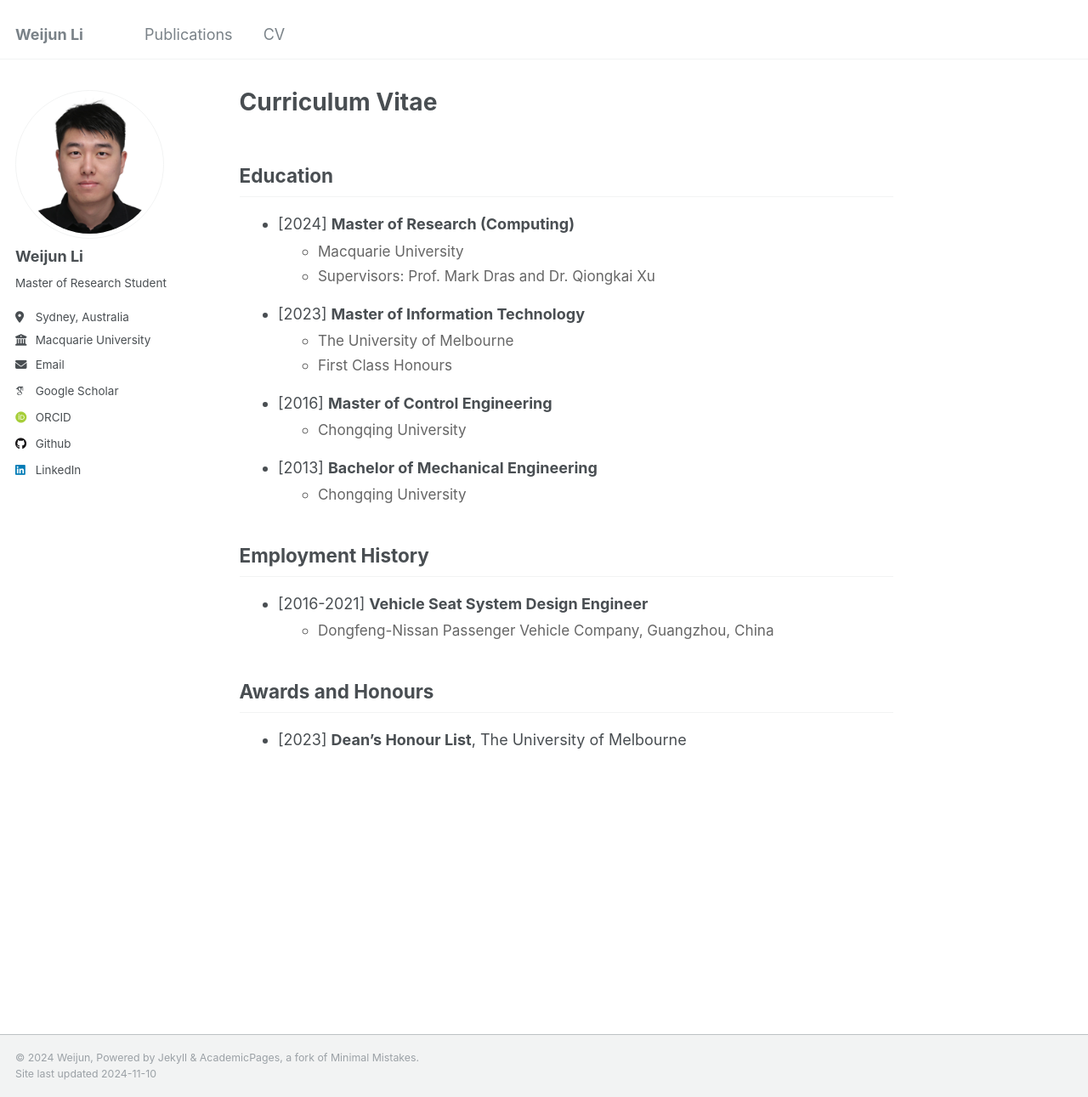
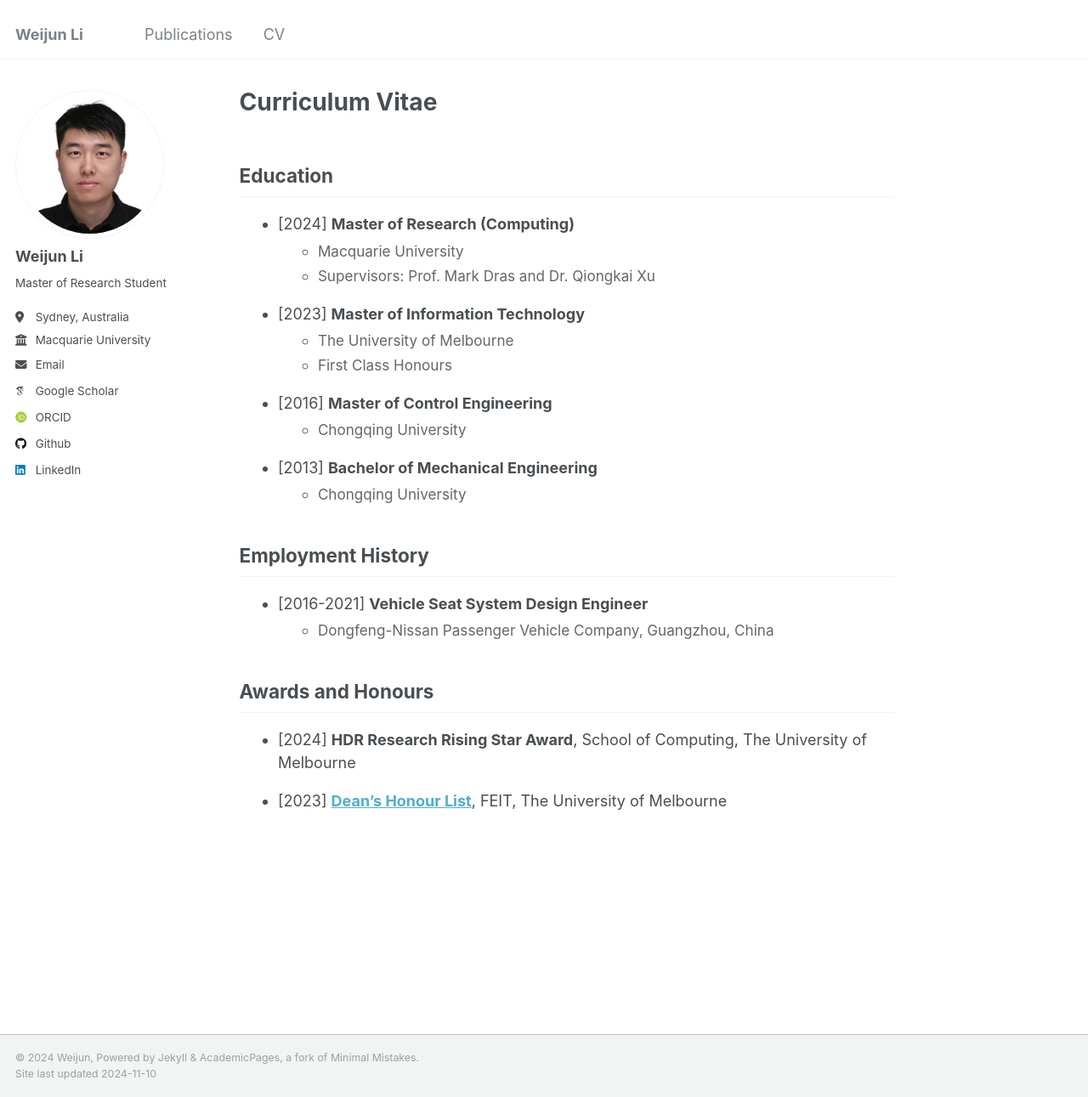
Before and after one commit to weijun-l/weijun-l.github.io, a Jekyll site: the page built from _pages/cv.md, in a window 1280 px wide and 1291 px high. Shown: the whole window at 85% size. Built offline with Jekyll 4.4.1, drawn with Linux system fonts in a browser that asks for light colours; some web fonts are replaced.

Commit message:
update awards

```diff
--- a/_pages/cv.md
+++ b/_pages/cv.md
@@ -73,7 +73,11 @@ redirect_from:
 ## Awards and Honours
 
 <ul class="cv-list">
-  <li>[2023] <strong>Dean’s Honour List</strong>, The University of Melbourne</li>
+  <li>[2024] <strong>HDR Research Rising Star Award</strong>, School of Computing, The University of Melbourne</li>
+</ul>
+
+<ul class="cv-list">
+  <li>[2023] <strong><a href="https://eng.unimelb.edu.au/students/scholarships-prizes-and-awards/sap/deans-honours-award#2023">Dean’s Honour List</a></strong>, FEIT, The University of Melbourne</li>
 </ul>
 
 <!-- ## Grants
```
